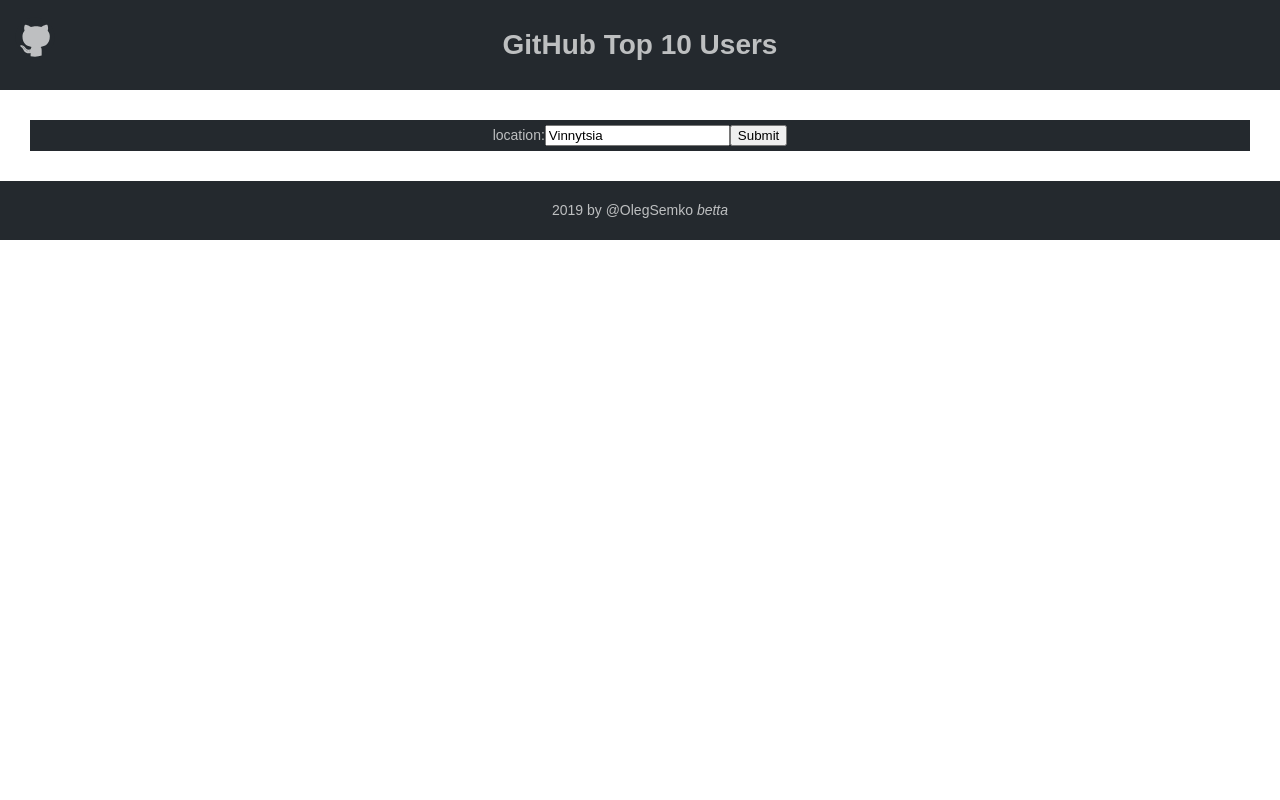
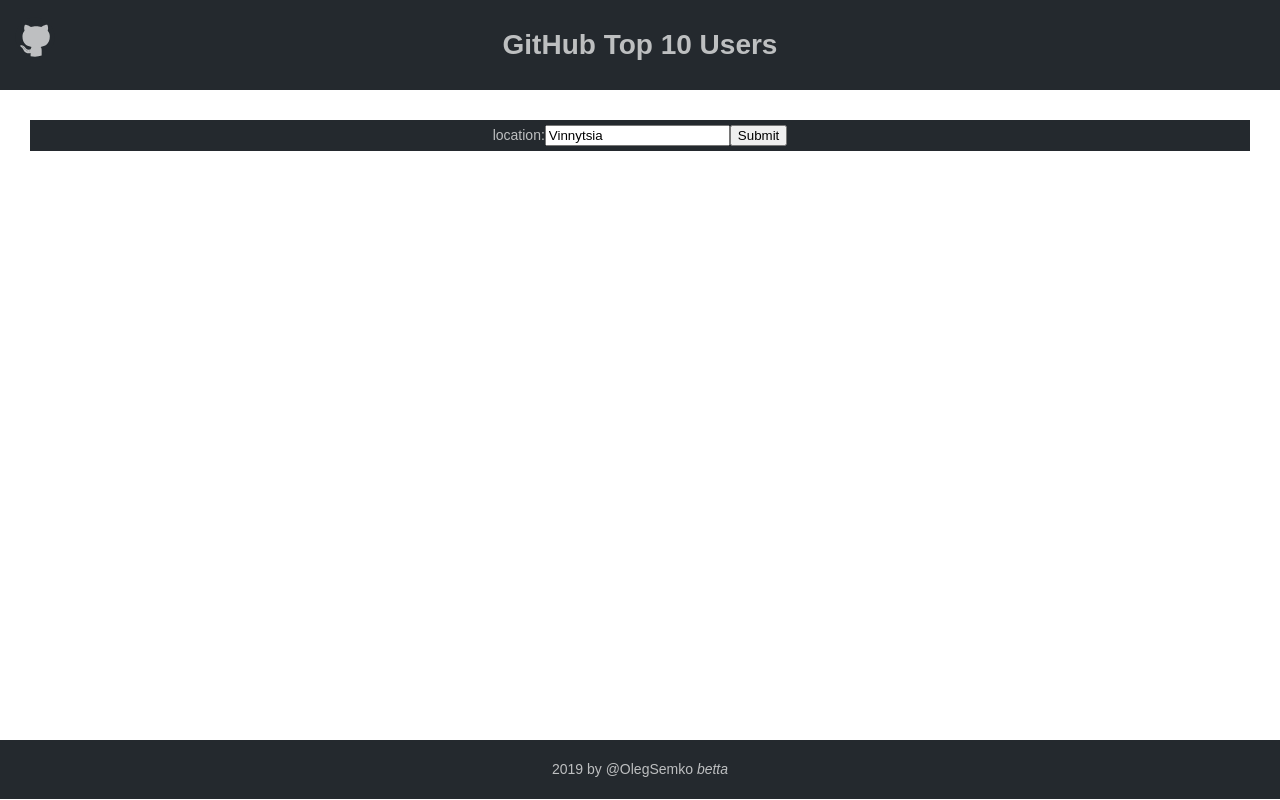
Before and after one commit to OlegSemko/github_user, a React (Create React App) app: page / in a window 1280 px wide. Built offline with nearby package versions, Linux system fonts and the light colour scheme.

Commit message:
Update UsersContainer.css

```diff
--- a/src/UsersContainer.css
+++ b/src/UsersContainer.css
@@ -15,6 +15,7 @@
 
 .main {
   padding: 30px;
+  min-height: 73.8vh;
 }
 
 .usersContainer {
```
